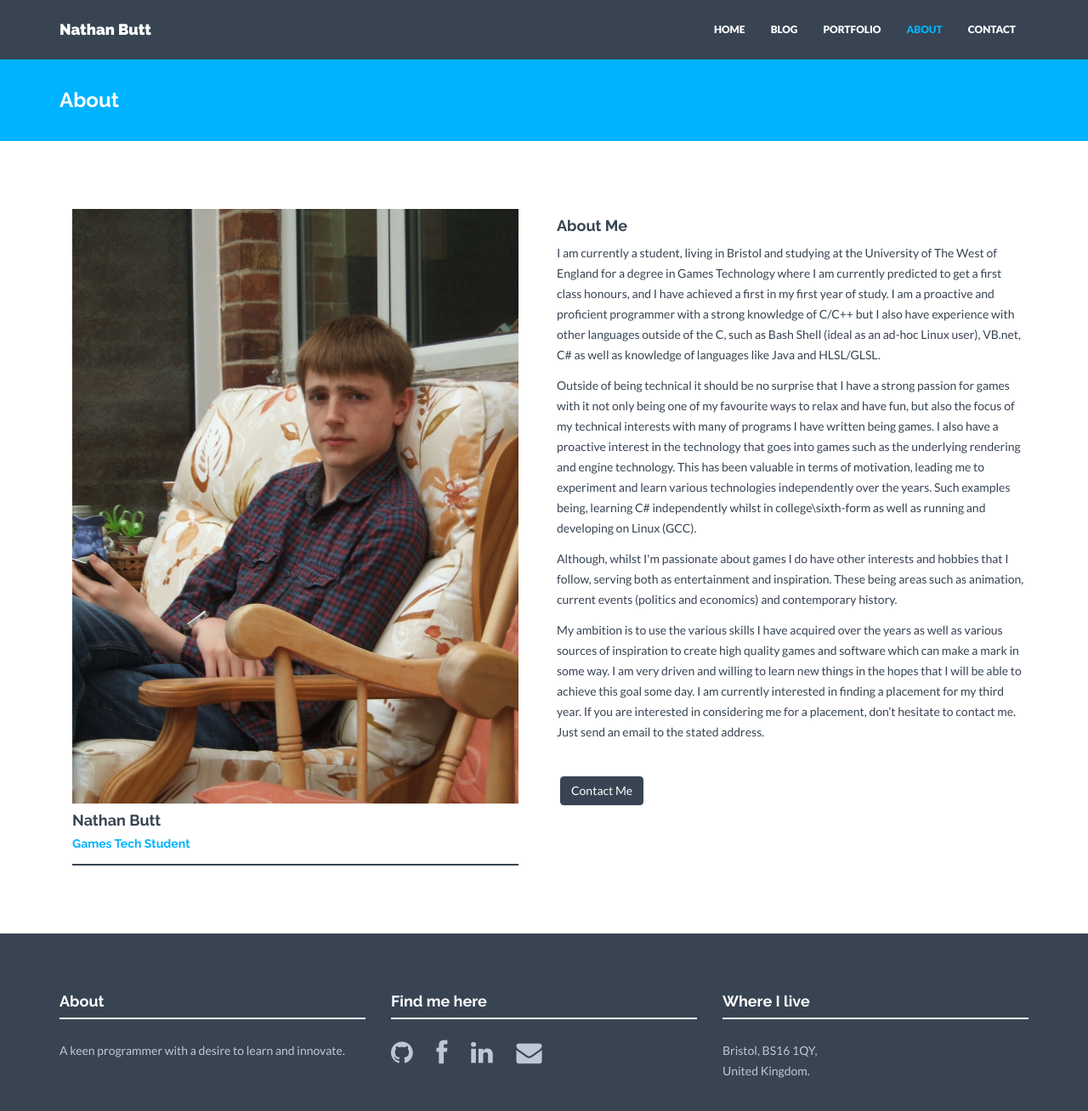
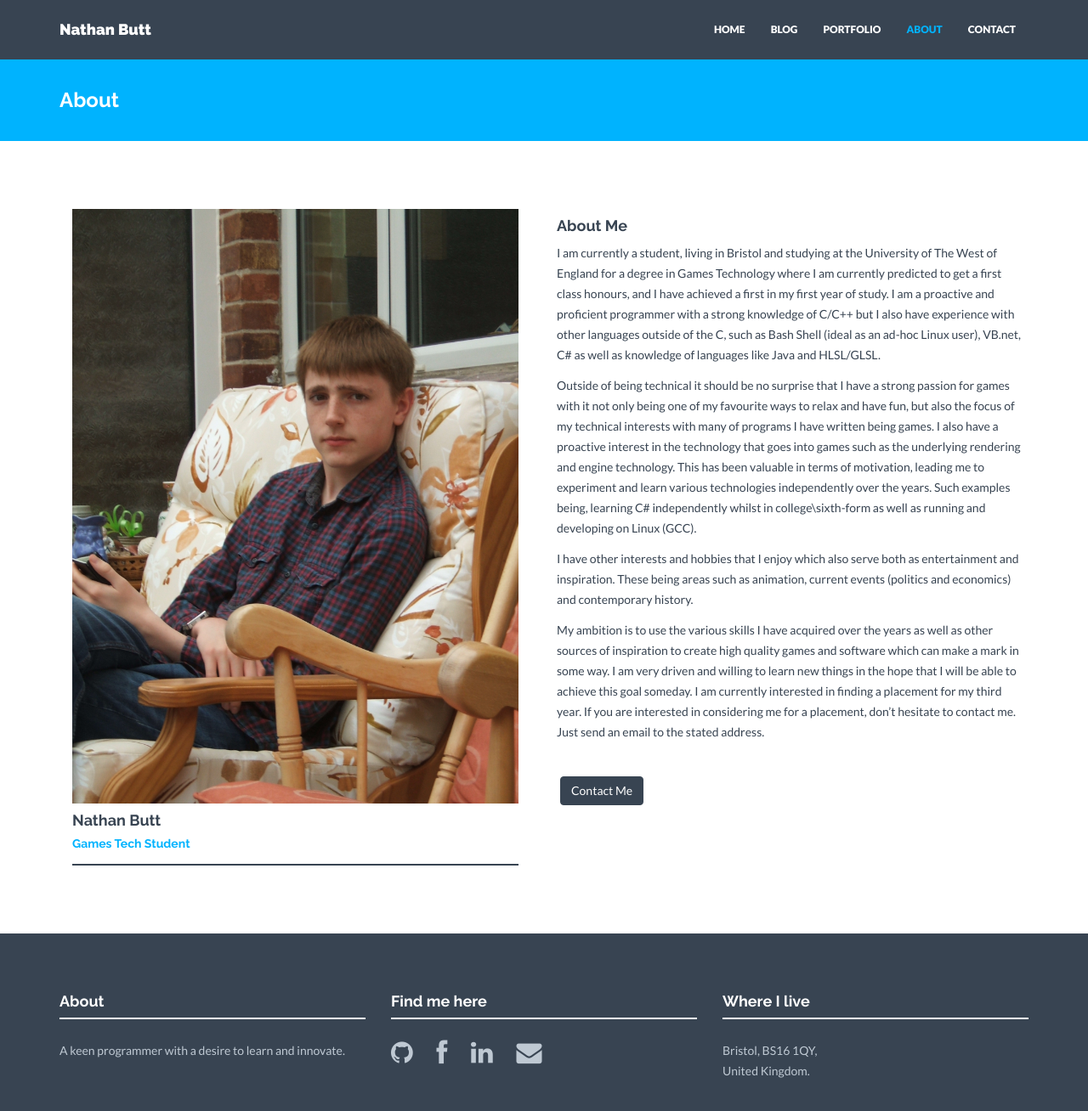
Before and after one commit to n86-64/n86-64.github.io, a Jekyll site: the page built from about.html, in a window 1280 px wide and 1345 px high. Shown: the top 1308 px of the window at 85% size. Built offline with Jekyll 4.4.1, drawn with Linux system fonts in a browser that asks for light colours; nearby versions of some CDN libraries.

Commit message:
Finalised initial release

```diff
--- a/about.html
+++ b/about.html
@@ -36,9 +36,9 @@
 <p>Outside of being technical it should be no surprise that I have a strong passion for games with it not only being one of my favourite ways to relax and have fun, but also the focus of my technical interests with many of programs I have written being games. I also have a proactive interest in the technology that goes into games such as the underlying rendering and engine technology.
 This has been valuable in terms of motivation, leading me to experiment and learn various technologies independently over the years. Such examples being, learning C# independently whilst in college\sixth-form as well as running and developing on Linux (GCC).</p>
 
-<p>Although, whilst I'm passionate about games I do have other interests and hobbies that I follow, serving both as entertainment and inspiration. These being areas such as animation, current events (politics and economics) and contemporary history.</p>
+<p>I have other interests and hobbies that I enjoy which also serve both as entertainment and inspiration. These being areas such as animation, current events (politics and economics) and contemporary history.</p>
 
-<p>My ambition is to use the various skills I have acquired over the years as well as various sources of inspiration to create high quality games and software which can make a mark in some way.  I am very driven and willing to learn new things in the hopes that I will be able to achieve this goal some day.
+<p>My ambition is to use the various skills I have acquired over the years as well as other sources of inspiration to create high quality games and software which can make a mark in some way.  I am very driven and willing to learn new things in the hope that I will be able to achieve this goal someday.
 
 I am currently interested in finding a placement for my third year. If you are interested in considering me for a placement, don’t hesitate to contact me.  Just send an email to the stated address.</p>
             <p><br/><a href="{{ "/contact/" | prepend: site.baseurl }}" class="btn btn-theme">Contact Me</a></p>
```
Also changed, not shown: 1 other file.
